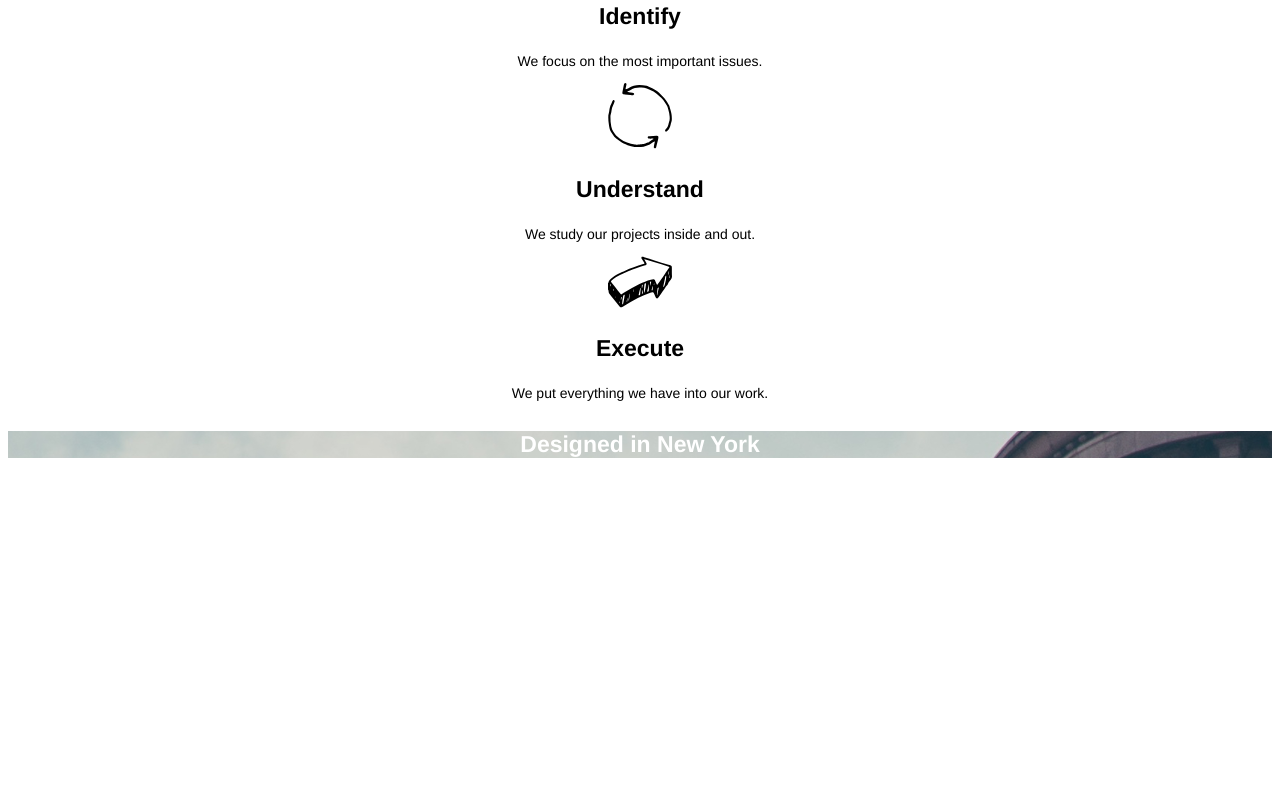
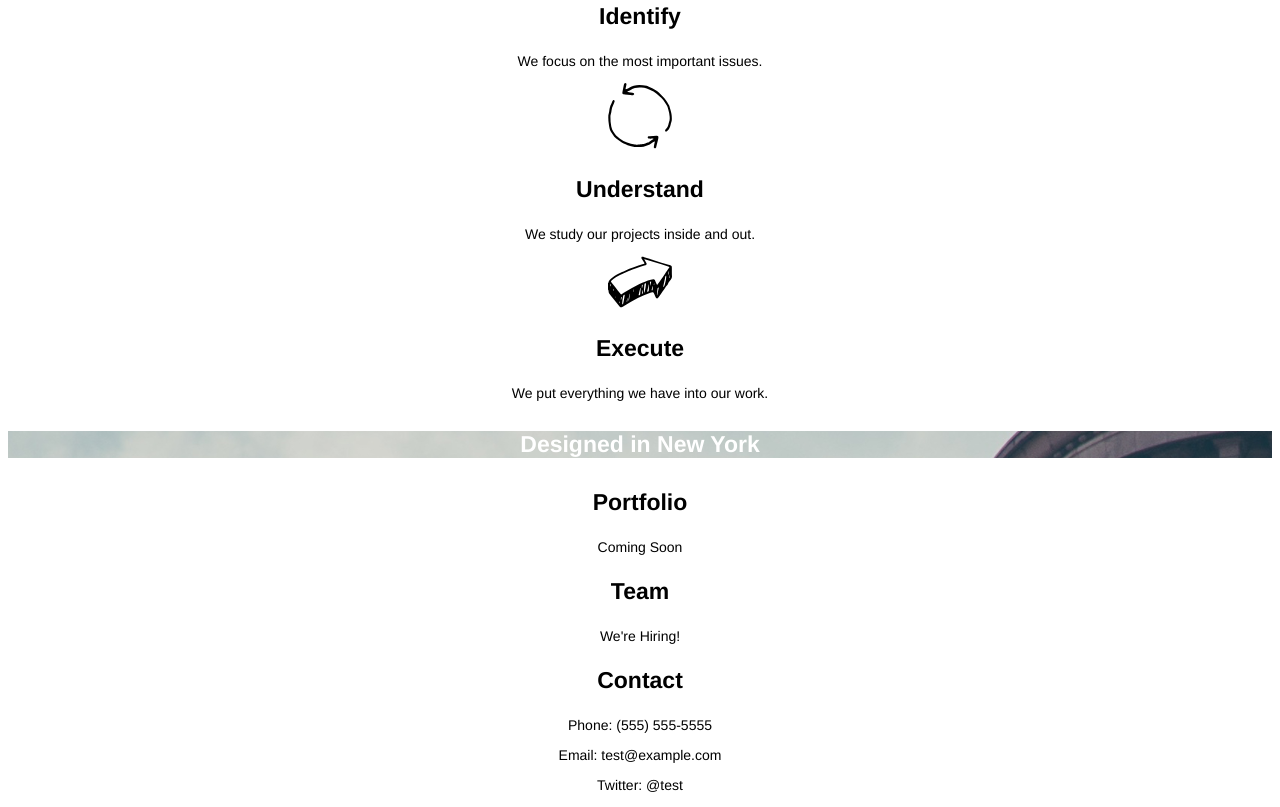
Before and after one commit to rkmattern15/broadway, a plain HTML site: page index.html in a window 1280 px wide. Shown: the part 492-1299 px from the top of the page. Before the commit the page ends 981 px from the top, so only its background shows below. Drawn offline with Linux system fonts and the light colour scheme.

Commit message:
End block.

```diff
--- a/index.html
+++ b/index.html
@@ -29,5 +29,15 @@
     <div class="designednyc">
         <h4>Designed in New York</h4>
     </div>
+    <div class="endblock">
+        <h3 id="work">Portfolio</h3>
+          <p id="description">Coming Soon</p>
+        <h3 id="team">Team</h3>
+          <p id="description">We're Hiring!</p>
+        <h3 id="contact">Contact</h3>
+          <p id="description">Phone: (555) 555-5555</p>
+          <p id="description">Email: test@example.com</p>
+          <p id="description">Twitter: @test</p>
+    </div>
   </body>
 </html>
```
